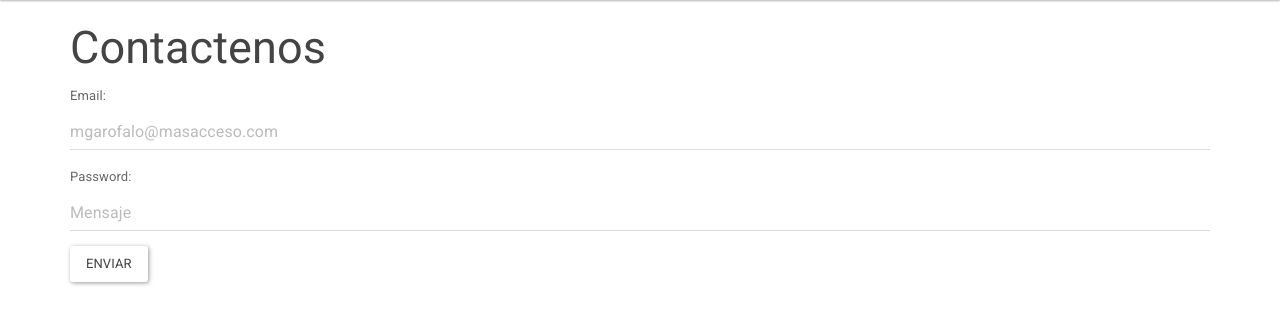
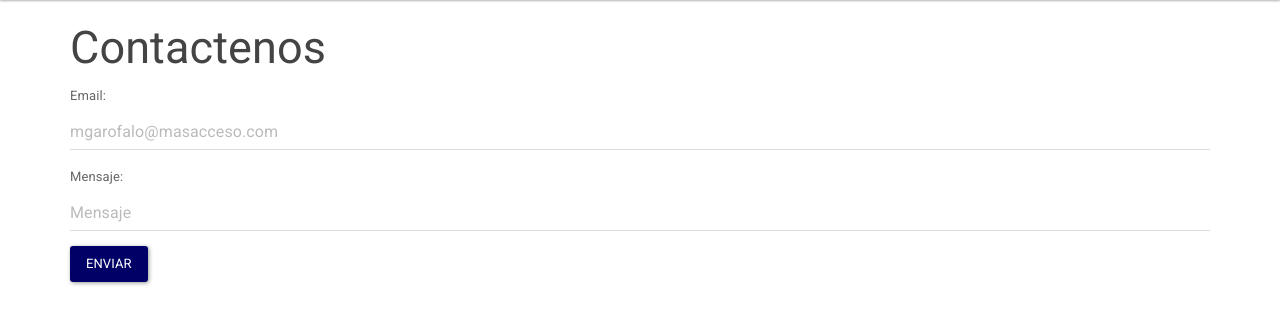
Before and after one commit to cccastro09/mas-acceso, a PHP site: page /contacto.html in a window 1280 px wide. Shown: the part 128-453 px from the top of the page. Run offline with PHP 8.4, Linux system fonts and the light colour scheme; some libraries are stand-ins or nearby versions.

Commit message:
retoque a contactos

```diff
--- a/contacto.html
+++ b/contacto.html
@@ -70,7 +70,7 @@
       <input type="email" class="form-control" id="email" placeholder="mgarofalo@masacceso.com">
     </div>
     <div class="form-group">
-      <label for="pwd">Password:</label>
+      <label for="message">Mensaje:</label>
       <input type="textarea" class="form-control" id="pwd" placeholder="Mensaje">
     </div>
 
--- a/css/estilos.css
+++ b/css/estilos.css
@@ -2,6 +2,12 @@
 body {
     padding-top: 128px;
 }
+
+.btn-default {
+    background-color: #006;
+    color: #fff;
+}
+
 .navbar-footer {
     background-color: #f6f6f6;
     margin-bottom: 0;
```
